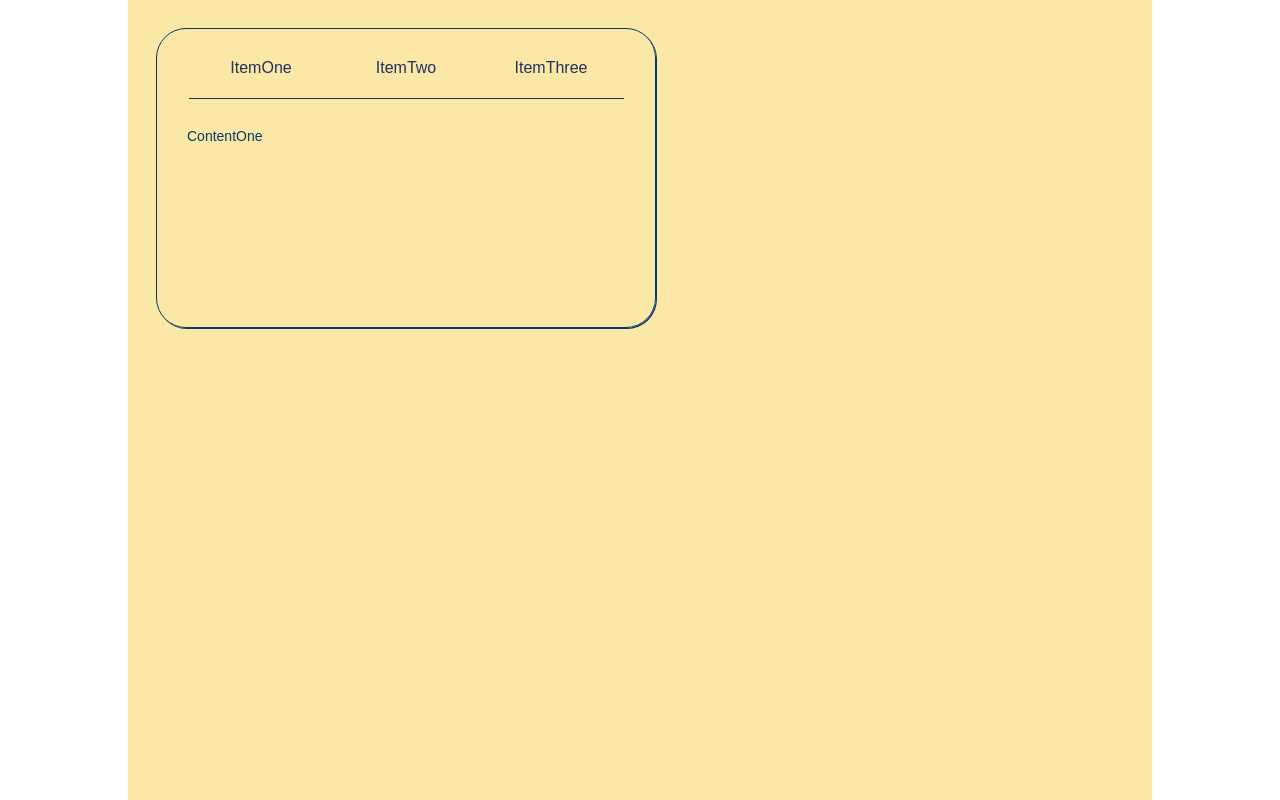
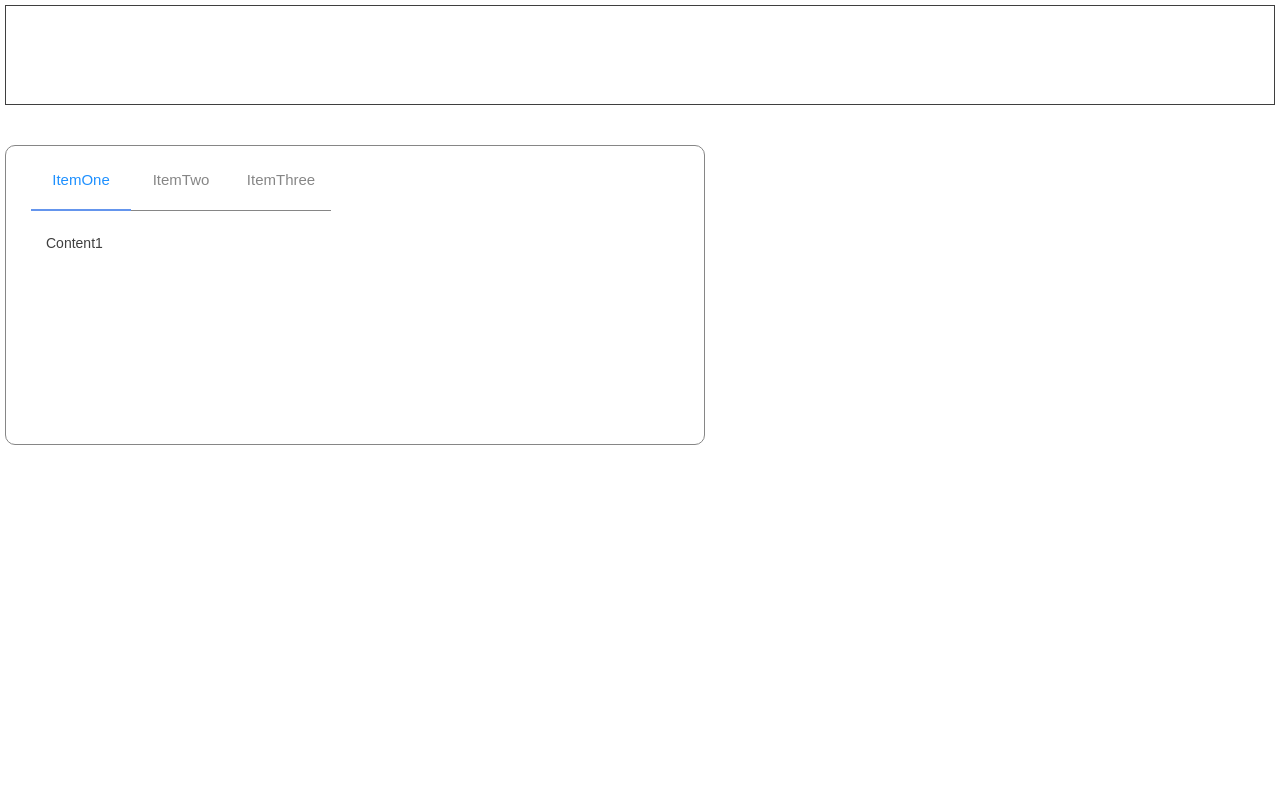
Before and after one commit to rosyloven/react-tasks, a React (Create React App) app: page / in a window 1280 px wide. Built offline with nearby package versions, Linux system fonts and the light colour scheme.

Commit message:
Some changes

```diff
--- a/src/App.js
+++ b/src/App.js
@@ -1,17 +1,19 @@
 import styled from "styled-components";
 import Content from "./UI/components/content/Content";
+import Header from "./UI/components/header/Header";
 
 const AppWrapper = styled.div`
-  width: 80%;
+  width: 100%;
   min-height: 100vh;
-  padding: 2rem;
-  background: #fbe8a6;
+  padding: 5px;
+  background: white;
   margin: auto;
 `;
 
 function App() {
   return (
     <AppWrapper>
+      <Header />
       <Content />
     </AppWrapper>
   );
--- a/src/UI/components/content/Content.js
+++ b/src/UI/components/content/Content.js
@@ -1,12 +1,6 @@
 import React from "react";
 import TabBar from "./TabBar/TabBar";
 
-const Content = (props) => {
-  return (
-    <div>
-      <TabBar />
-    </div>
-  );
-};
+const Content = () => <TabBar />
 
 export default Content;
--- a/src/UI/components/content/TabBar/TabBar.js
+++ b/src/UI/components/content/TabBar/TabBar.js
@@ -1,24 +1,30 @@
-import React, { useState } from "react";
+import React from "react";
 import TabBarItem from "./TabBarItem/TabBarItem";
 import { StyledContent, StyledTabContainer, StyledTabItems } from "./views";
 import { TAB_DATA } from "../../../../constants/TabBar";
 
 const TabBar = () => {
-  const [content, setContent] = useState("");
+  const [activeTab, setActiveTab] = React.useState("id_1");
+
+  const onSetActiveTab = (activeTab) => setActiveTab(activeTab);
 
   return (
     <StyledTabContainer>
       <StyledTabItems>
         {TAB_DATA.map((tab) => (
           <TabBarItem
+            isActive={activeTab === tab.id}
+            onSetActiveTab={() => onSetActiveTab(tab.id)}
             name={tab.itemName}
-            id={tab.id}
-            setContent={setContent}
-            content={tab.content}
+            key={tab.id}
           />
         ))}
       </StyledTabItems>
-      <StyledContent>{ content || TAB_DATA[0].content }</StyledContent>
+      <StyledContent>
+        {activeTab === "id_1" && <div>Content1</div>}
+        {activeTab === "id_2" && <div>Content2</div>}
+        {activeTab === "id_3" && <div>Content3</div>}
+      </StyledContent>
     </StyledTabContainer>
   );
 };
--- a/src/UI/components/content/TabBar/TabBarItem/TabBarItem.js
+++ b/src/UI/components/content/TabBar/TabBarItem/TabBarItem.js
@@ -1,33 +1,31 @@
 import React from "react";
-import styled from "styled-components";
+import styled, { css } from "styled-components";
 
 const StyledTabBarItem = styled.div`
   display: inline-block;
-  width: 145px;
+  width: 100px;
   height: 40px;
-  font-size: 16px;
+  font-size: 15px;
   border-bottom: solid 1px;
+  color: #868686;
+
+  ${(props) =>
+    props.isActive &&
+    css`
+      color: dodgerblue;
+      border-bottom: solid 2.5px cornflowerblue;
+    `};
 `;
 
 const StyledTabBarButton = styled.button`
-  color: #24305E;
+  color: #3f3f3f;
   background: none;
-  &:focus {
-    color: #7ca0ff;
-  }
-`
+`;
 
-const TabBarItem = ({ setContent, name, content }) => {
-
-  const setContentValue = () => setContent(content)
-
-  return (
-    <StyledTabBarButton
-      onClick={() => setContentValue()}
-    >
-      <StyledTabBarItem>{name}</StyledTabBarItem>
-    </StyledTabBarButton>
-  );
-};
+const TabBarItem = ({ name, onSetActiveTab, isActive }) => (
+  <StyledTabBarButton onClick={onSetActiveTab}>
+    <StyledTabBarItem isActive={isActive}>{name}</StyledTabBarItem>
+  </StyledTabBarButton>
+);
 
 export default TabBarItem;
--- a/src/UI/components/content/TabBar/views.js
+++ b/src/UI/components/content/TabBar/views.js
@@ -2,17 +2,16 @@ import styled from "styled-components";
 
 export const StyledTabContainer = styled.div`
   font-family: Arial;
-  color: #05386b;
+  color: #3f3f3f;
   height: 300px;
-  width: 500px;
-  border: 1px solid #05386b;
-  border-radius: 30px;
-  box-shadow: 1px 1px #05386b;
+  max-width: 700px;
+  border: 1px solid #868686;
+  border-radius: 10px;
 `;
 export const StyledTabItems = styled.div`
-  margin: 30px;
-  text-align: center;
+  margin: 25px 0px 25px 25px;
+  text-align: left;
 `;
 export const StyledContent = styled.div`
-  margin-left: 30px;
+  margin-left: 40px;
 `;
--- /dev/null
+++ b/src/UI/components/header/Header.js
@@ -0,0 +1,15 @@
+import React from "react";
+import styled from "styled-components";
+
+const StyledHeader = styled.div`
+  width: 100%;
+  height: 100px;
+  border: 1px solid #3f3f3f;
+  margin-bottom: 40px;
+`;
+
+const Header = () => {
+  return <StyledHeader />;
+};
+
+export default Header;
--- a/src/constants/TabBar.js
+++ b/src/constants/TabBar.js
@@ -1,5 +1,5 @@
 export const TAB_DATA = [
-  {id: "1", itemName: "ItemOne", content: "ContentOne"},
-  {id: "2", itemName: "ItemTwo", content: "ContentTwo"},
-  {id: "3", itemName: "ItemThree", content: "ContentThree"}
+  { id: "id_1", itemName: "ItemOne" },
+  { id: "id_2", itemName: "ItemTwo" },
+  { id: "id_3", itemName: "ItemThree" },
 ];
--- a/src/index.js
+++ b/src/index.js
@@ -1,49 +1,12 @@
-import React from 'react';
-import ReactDOM from 'react-dom/client';
-import App from './App';
-import {createGlobalStyle} from 'styled-components';
+import React from "react";
+import ReactDOM from "react-dom/client";
+import App from "./App";
+import { GlobalStyles } from "./styles/globalStyles";
 
-const Global = createGlobalStyle`
-  {
-  *{
-    padding: 0;
-    margin: 0;
-    border: 0;
-  }
-  *,*:before,*:after{
-    -moz-box-sizing: border-box;
-    -webkit-box-sizing: border-box;
-    box-sizing: border-box;
-  }
-  :focus,:active{outline: none;}
-  a:focus,a:active{outline: none;}
-  nav,footer,header,aside{display: block;}
-  html,body{
-    height: 100%;
-    width: 100%;
-    font-size: 100%;
-    line-height: 1;
-    font-size: 14px;
-    -ms-text-size-adjust: 100%;
-    -moz-text-size-adjust: 100%;
-    -webkit-text-size-adjust: 100%;
-  }
-  input,button,textarea{font-family:inherit;}
-  input::-ms-clear{display: none;}
-  button{cursor: pointer;}
-  button::-moz-focus-inner {padding:0;border:0;}
-  a, a:visited{text-decoration: none;}
-  a:hover{text-decoration: none;}
-  ul li{list-style: none;}
-  img{vertical-align: top;}
-  h1,h2,h3,h4,h5,h6{font-size:inherit;font-weight: 400;}
-  }
-`
-
-const root = ReactDOM.createRoot(document.getElementById('root'));
+const root = ReactDOM.createRoot(document.getElementById("root"));
 root.render(
   <>
-    <Global/>
-    <App/>
+    <GlobalStyles />
+    <App />
   </>
 );
--- /dev/null
+++ b/src/styles/globalStyles.js
@@ -0,0 +1,38 @@
+import { createGlobalStyle } from "styled-components";
+
+export const GlobalStyles = createGlobalStyle`
+  {
+  *{
+    padding: 0;
+    margin: 0;
+    border: 0;
+  }
+  *,*:before,*:after{
+    -moz-box-sizing: border-box;
+    -webkit-box-sizing: border-box;
+    box-sizing: border-box;
+  }
+  :focus,:active{outline: none;}
+  a:focus,a:active{outline: none;}
+  nav,footer,header,aside{display: block;}
+  html,body{
+    height: 100%;
+    width: 100%;
+    font-size: 100%;
+    line-height: 1;
+    font-size: 14px;
+    -ms-text-size-adjust: 100%;
+    -moz-text-size-adjust: 100%;
+    -webkit-text-size-adjust: 100%;
+  }
+  input,button,textarea{font-family:inherit;}
+  input::-ms-clear{display: none;}
+  button{cursor: pointer;}
+  button::-moz-focus-inner {padding:0;border:0;}
+  a, a:visited{text-decoration: none;}
+  a:hover{text-decoration: none;}
+  ul li{list-style: none;}
+  img{vertical-align: top;}
+  h1,h2,h3,h4,h5,h6{font-size:inherit;font-weight: 400;}
+  }
+`;
```
